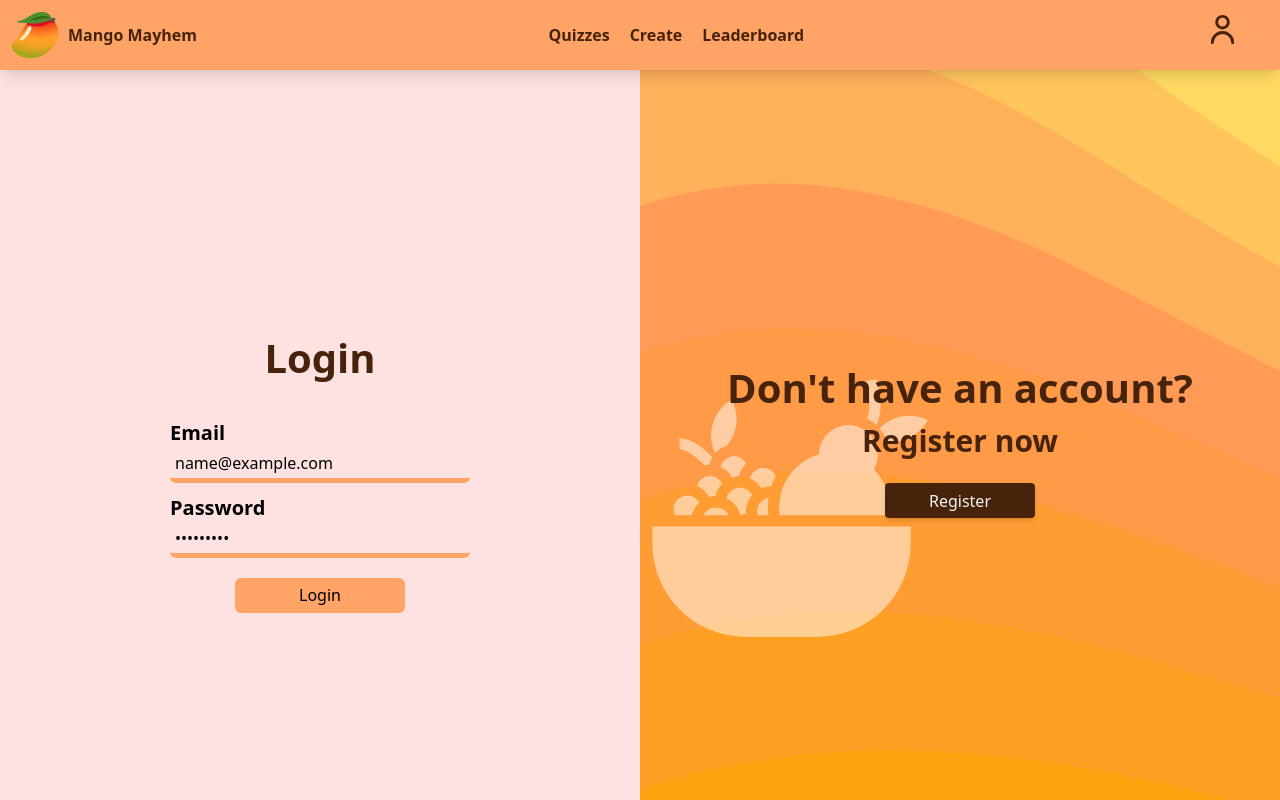
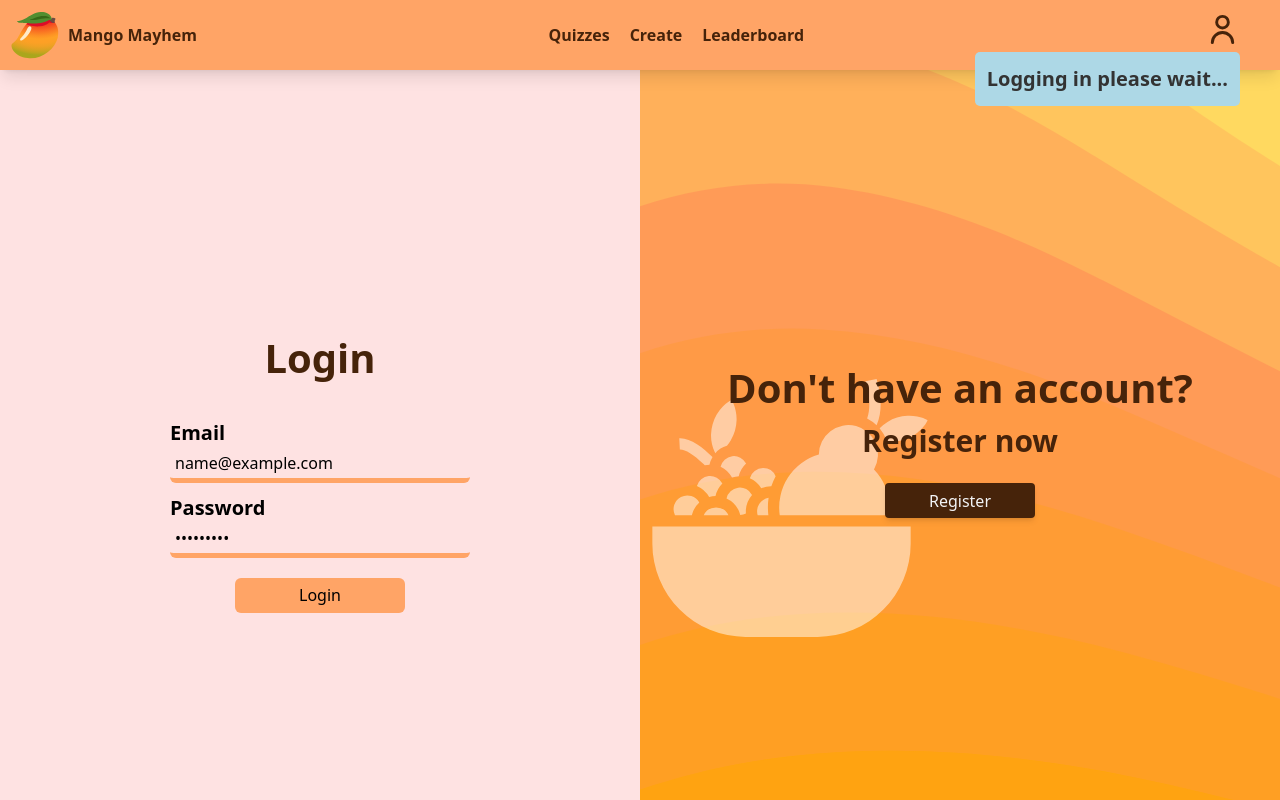
Before and after one commit to Kroplewski-M/MangoMahem, a React (Vite) app: page /login in a window 1280 px wide. Both pictures are taken after typing "name@example.com", "Sample123" into the empty fields and a click on the button "Login". Shown: the top 800 px of the page. Built offline with nearby package versions, Linux system fonts and the light colour scheme; no server answers.

Commit message:
displaying notifications

```diff
--- a/src/App.tsx
+++ b/src/App.tsx
@@ -9,15 +9,18 @@ import { Quizes } from "./pages/Quizes";
 import Authguard from "./components/AuthGuard";
 import { useEffect } from "react";
 import { onAuthStateChanged } from "firebase/auth";
-import { useNavigate } from "react-router-dom";import { auth, db } from "./firebase";
+import { useNavigate } from "react-router-dom";
+import { auth, db } from "./firebase";
 import { doc, getDoc } from "firebase/firestore";
 import { UserProfile } from "./pages/UserProfile";
+import { NotificationType, useNotifications } from "./context/NotificationsContext";
 
 function App() {
   const navigate = useNavigate();
-  const {loginUser} = useUserInfo();
+  const { loginUser } = useUserInfo();
+  const { notifications } = useNotifications();
 
-  useEffect(()=>{
+  useEffect(() => {
     onAuthStateChanged(auth, async (user) => {
       if (user) {
         const userDocRef = doc(db, "users", user.uid);
@@ -25,27 +28,45 @@ function App() {
         const pointsDocRef = doc(db, "userScores", user.uid);
         const pointsDocSnap = await getDoc(pointsDocRef);
 
-        if(userDocSnap.exists() && pointsDocSnap.exists()){
+        if (userDocSnap.exists() && pointsDocSnap.exists()) {
           loginUser({
-            uid:user.uid,
-            displayName:userDocSnap.data().DisplayName,
-            email:user.email!=null?user.email:"",
-            score:pointsDocSnap.data().Score
+            uid: user.uid,
+            displayName: userDocSnap.data().DisplayName,
+            email: user.email != null ? user.email : "",
+            score: pointsDocSnap.data().Score,
           });
         }
-      navigate('/quizes');
+        navigate("/quizes");
       }
     });
-  },[])
+  }, []);
+  const getNotificationStyle = (type: NotificationType) => {
+    if (type == NotificationType.Error) {
+      return "bg-ErrorNotification text-gray-200";
+    } else if (type == NotificationType.Success) {
+      return "bg-SuccessNotification text-[#333333]";
+    } else if (type == NotificationType.Info) {
+      return "bg-InfoNotification text-[#333333]";
+    } else {
+      return "bg-WarningNotificartion text-[#333333]";
+    }
+  };
   return (
     <div>
       <section className="min-h-[100vh] bg-mainBg pb-5">
         <Nav />
+        <div className="flex flex-col fixed top-10 right-10 z-[110]">
+          {notifications.map((notification) => (
+            <div className={`${getNotificationStyle(notification.type)} p-3 font-bold mt-3 rounded-[5px]`} key={notification.message}>
+              <p className="text-[20px]">{notification.message}</p>
+            </div>
+          ))}
+        </div>
         <Routes>
           <Route path="/" element={<Home />} />
           <Route path="/login" element={<Login />} />
           <Route path="/register" element={<Register />} />
-            <Route element={<Authguard/>}>
+          <Route element={<Authguard />}>
             <Route path="/quizes" element={<Quizes />} />
             <Route path="/userProfile" element={<UserProfile />} />
           </Route>
--- /dev/null
+++ b/src/assets/SVG/AddSVG.tsx
@@ -0,0 +1,30 @@
+interface AddSVGInterface {
+  width: number;
+  height: number;
+  fill: string;
+}
+
+export const AddSVG = ({ width, height, fill }: AddSVGInterface) => {
+  return (
+    <svg width={width} height={height} viewBox="0 0 32 32" version="1.1" xmlns="http://www.w3.org/2000/svg" xmlnsXlink="http://www.w3.org/1999/xlink" fill={fill}>
+      <g id="SVGRepo_bgCarrier" stroke-width="0"></g>
+      <g id="SVGRepo_tracerCarrier" stroke-linecap="round" stroke-linejoin="round"></g>
+      <g id="SVGRepo_iconCarrier">
+        {" "}
+        <title>plus</title> <desc>Created with Sketch Beta.</desc> <defs> </defs>{" "}
+        <g id="Page-1" stroke="none" stroke-width="1" fill="none" fill-rule="evenodd">
+          {" "}
+          <g id="Icon-Set-Filled" transform="translate(-362.000000, -1037.000000)" fill={fill}>
+            {" "}
+            <path
+              d="M390,1049 L382,1049 L382,1041 C382,1038.79 380.209,1037 378,1037 C375.791,1037 374,1038.79 374,1041 L374,1049 L366,1049 C363.791,1049 362,1050.79 362,1053 C362,1055.21 363.791,1057 366,1057 L374,1057 L374,1065 C374,1067.21 375.791,1069 378,1069 C380.209,1069 382,1067.21 382,1065 L382,1057 L390,1057 C392.209,1057 394,1055.21 394,1053 C394,1050.79 392.209,1049 390,1049"
+              id="plus"
+            >
+              {" "}
+            </path>{" "}
+          </g>{" "}
+        </g>{" "}
+      </g>
+    </svg>
+  );
+};
--- a/src/context/NotificationsContext.tsx
+++ b/src/context/NotificationsContext.tsx
@@ -1,10 +1,10 @@
-import { createContext, ReactNode, useContext,useEffect,useState } from "react";
+import { createContext, ReactNode, useContext, useEffect, useState } from "react";
 
-enum NotificationType {
-    success = "success",
-    error = "error",
-    warning = "warning",
-    info = "info"
+export enum NotificationType {
+  Success = "success",
+  Error = "error",
+  Warning = "warning",
+  Info = "info",
 }
 interface Notification {
   message: string;
@@ -26,26 +26,24 @@ export const useNotifications = () => {
 
 export const NotificationsContext = ({ children }: NotificationsProviderProps) => {
   const [notifications, setNotifications] = useState<Notification[]>([]);
-    const [size,setSize] = useState(0);
+  const [size, setSize] = useState(0);
 
   const PushNotifictionMessage = (message: string, type: NotificationType) => {
-        setNotifications([...notifications, { message, type }]);
-        setSize(size+1);
-    }
+    setNotifications((prevState) => [...prevState, { message, type }]);
+    setSize(size + 1);
+  };
   const RemoveFirstNotification = () => {
-        setNotifications(notifications.slice(0,-1));
-        setSize(size-1);
-    }
-    useEffect(()=>{
-        while(notifications.length>0){
+    setNotifications(notifications.slice(0, -1));
+    setSize(size - 1);
+  };
+  useEffect(() => {
+    while (notifications.length > 0) {
       const interval = setInterval(() => {
         RemoveFirstNotification();
-            },500);
+      }, 5000);
       return () => clearInterval(interval);
     }
-    },[size])
+  }, [size]);
 
-    return <NotificationsProvider.Provider value={{notifications,PushNotifictionMessage,RemoveFirstNotification}}>
-        {children}
-    </NotificationsProvider.Provider>
-}
+  return <NotificationsProvider.Provider value={{ notifications, PushNotifictionMessage, RemoveFirstNotification }}>{children}</NotificationsProvider.Provider>;
+};
--- a/src/main.tsx
+++ b/src/main.tsx
@@ -1,16 +1,16 @@
-import React from "react";
 import ReactDOM from "react-dom/client";
 import App from "./App.tsx";
 import "./index.css";
 import { BrowserRouter } from "react-router-dom";
 import { UserContext } from "./context/UserContext";
+import { NotificationsContext } from "./context/NotificationsContext.tsx";
 
 ReactDOM.createRoot(document.getElementById("root")!).render(
-  <React.StrictMode>
-    <BrowserRouter>
+  <BrowserRouter>
     <UserContext>
-      <App />
+      <NotificationsContext>
+        <App />
+      </NotificationsContext>
     </UserContext>
-    </BrowserRouter>
-  </React.StrictMode>
+  </BrowserRouter>
 );
--- a/src/pages/Register.tsx
+++ b/src/pages/Register.tsx
@@ -6,6 +6,7 @@ import { auth, db } from "../firebase";
 import { doc, setDoc } from "firebase/firestore";
 import { useState } from "react";
 import { useUserInfo } from "../context/UserContext";
+import { NotificationType, useNotifications } from "../context/NotificationsContext";
 
 type Inputs = {
   FirstName: string;
@@ -16,7 +17,8 @@ type Inputs = {
 
 export const Register = () => {
   const navigate = useNavigate();
-  const {loginUser} = useUserInfo();
+  const { loginUser } = useUserInfo();
+  const { PushNotifictionMessage } = useNotifications();
   const [loading, setLoading] = useState(false);
   const {
     register,
@@ -26,8 +28,9 @@ export const Register = () => {
 
   const onSubmit: SubmitHandler<Inputs> = async (data) => {
     setLoading(true);
+    PushNotifictionMessage("Creating Account...", NotificationType.Info);
     const user = await createUserWithEmailAndPassword(auth, data.Email, data.Password);
-
+    try {
       await setDoc(doc(db, "users", user.user.uid), {
         UID: user.user.uid,
         DisplayName: `${data.FirstName} ${data.LastName}`,
@@ -41,12 +44,16 @@ export const Register = () => {
       });
       setLoading(false);
       loginUser({
-      uid:user.user.uid,
-      displayName:`${data.FirstName} ${data.LastName}`,
-      email:user.user.email!=null?user.user.email:"",
-      score:0
+        uid: user.user.uid,
+        displayName: `${data.FirstName} ${data.LastName}`,
+        email: user.user.email != null ? user.user.email : "",
+        score: 0,
       });
       navigate("/quizes");
+      PushNotifictionMessage("Acccount Created Successfully", NotificationType.Success);
+    } catch (error) {
+      PushNotifictionMessage("Error occured, please try again later...", NotificationType.Error);
+    }
   };
   return (
     <section className="w-[100vw] min-h-[100vh] flex flex-col flex-col-reverse md:flex-row">
--- a/tailwind.config.js
+++ b/tailwind.config.js
@@ -7,6 +7,10 @@ export default {
         secondary: "#FFA466",
         mainBg: "#FFDCB4",
         PrimaryText: "#46230A",
+        SuccessNotification: "#90ee90",
+        ErrorNotification: "#8B0000",
+        InfoNotification: "#ADD8E6",
+        WarningNotificartion: "#FFA500",
       },
     },
   },
```
Also changed, not shown: src/components/Nav.tsx (+7 -2 lines), src/pages/Login.tsx (+19 -17 lines), src/pages/Quizes.tsx (+3 -4 lines). Lines whose indentation alone changed are shown as unchanged.
